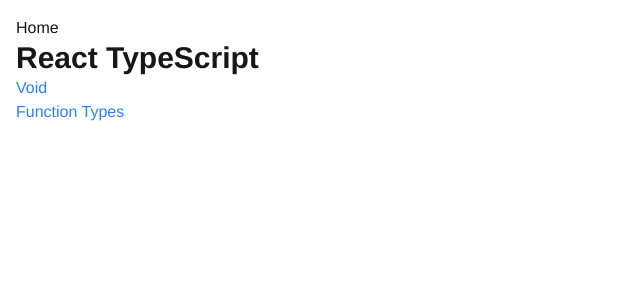
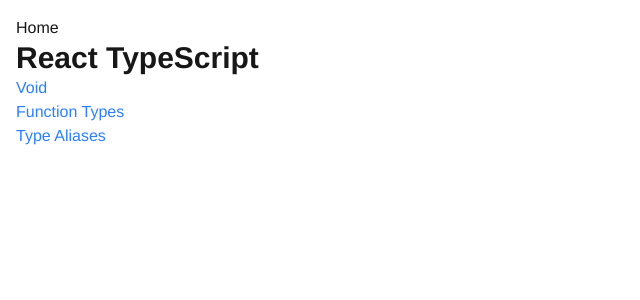
Before and after one commit to emanuelefavero/react-typescript, a Next.js app: page / in a window 1280 px wide. Shown: the top 300 px of the page, without its empty margins (0-640 px from the left). Built offline with nearby package versions, Linux system fonts and the light colour scheme.

Commit message:
add type aliases

```diff
--- a/src/app/page.tsx
+++ b/src/app/page.tsx
@@ -12,6 +12,9 @@
         <li>
           <Link href='/function-types'>Function Types</Link>
         </li>
+        <li>
+          <Link href='/type-aliases'>Type Aliases</Link>
+        </li>
       </ul>
     </>
   )
--- /dev/null
+++ b/src/app/type-aliases/page.tsx
@@ -0,0 +1,29 @@
+// * Type Aliases can be used to create a custom type. They are used often to define object types, union types, and function types
+// Type Aliases with Objects
+type User = {
+  name: string
+}
+
+// Type Aliases with Union Types
+type Status = 'active' | 'inactive'
+
+// Type Aliases with Function Types
+type Add = (a: number, b: number) => number
+
+export default function Page() {
+  const user: User = {
+    name: 'John',
+  }
+  const status: Status = 'active'
+  const add: Add = (a, b) => a + b
+
+  return (
+    <>
+      <h1>Type Aliases</h1>
+
+      <p>{user.name}</p>
+      <p>{status}</p>
+      <p>{add(1, 2)}</p>
+    </>
+  )
+}
```
